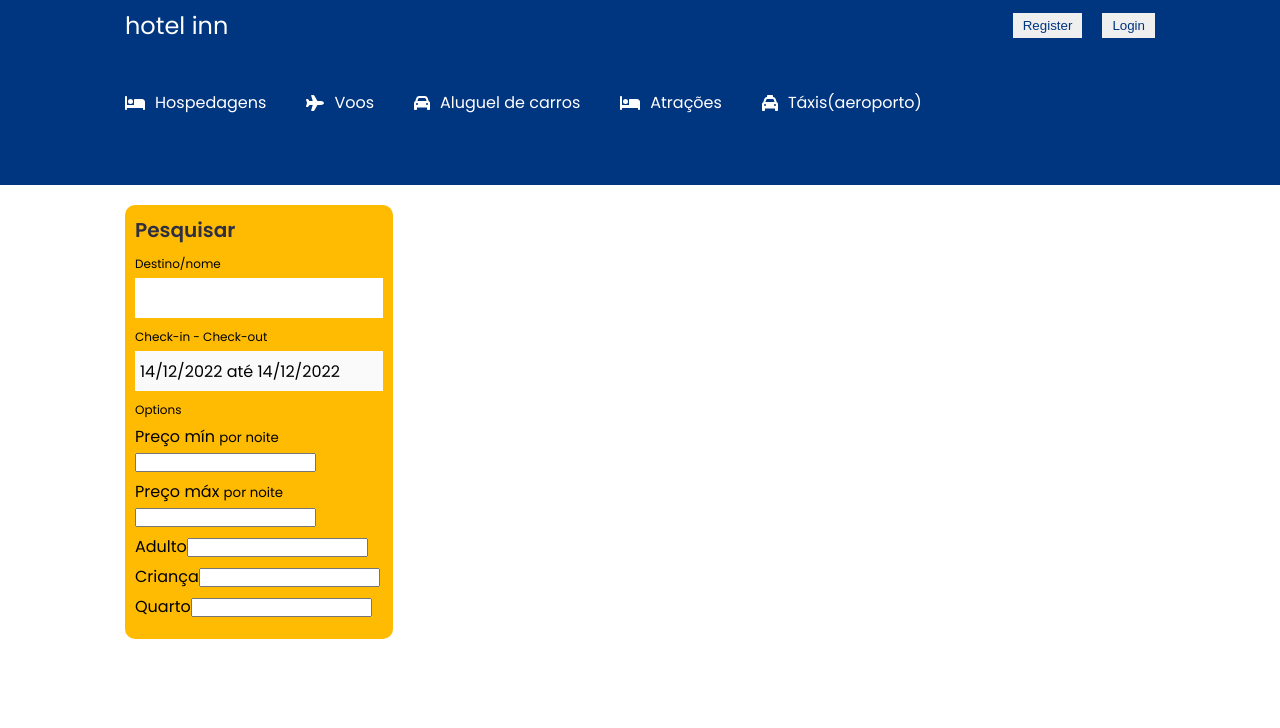
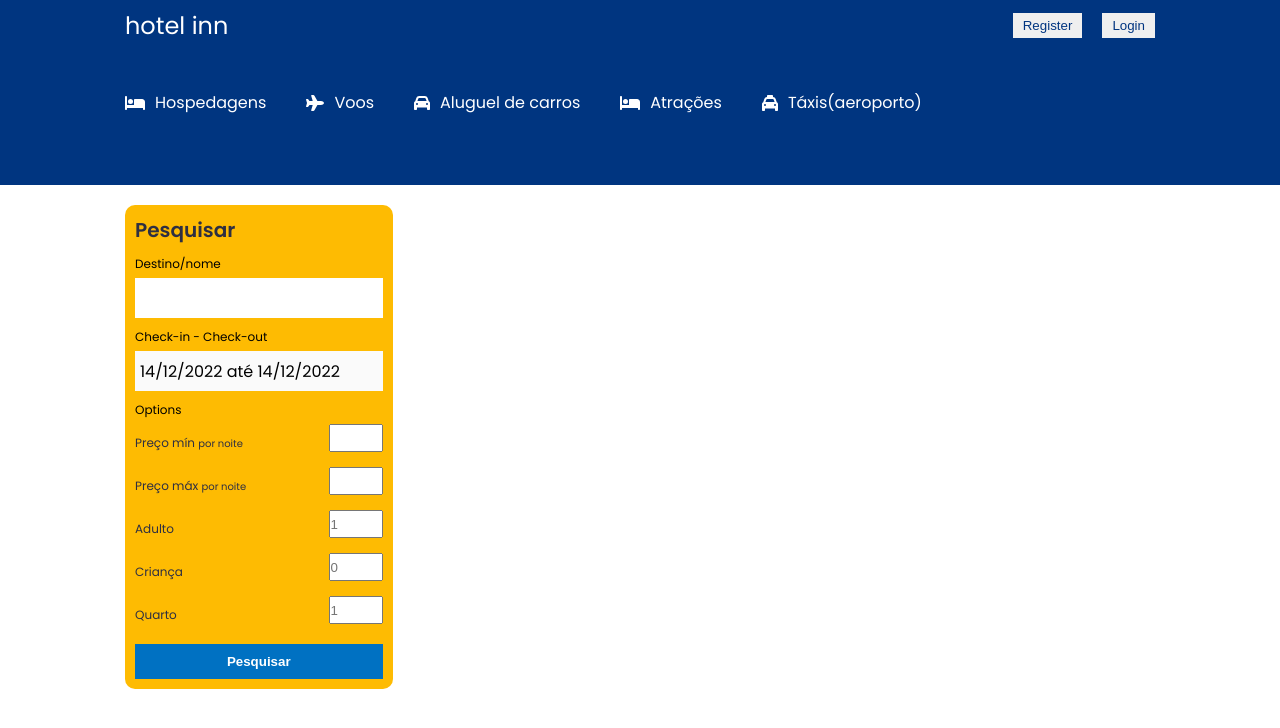
Before and after one commit to denzelws/hotel-inn, a React (Vite) app: page / in a window 1280 px wide. Both pictures are taken after a click on the button "Pesquisar". Shown: the top 728 px of the page. Built offline with nearby package versions, Linux system fonts and the light colour scheme.

Commit message:
Finished List component

```diff
--- a/src/components/List/index.tsx
+++ b/src/components/List/index.tsx
@@ -62,19 +62,20 @@ const List = () => {
 
               <S.OptionItem>
                 <S.OptionText>Adulto</S.OptionText>
-                <input type="text" />
+                <input type="number" min={1} placeholder={options.adult} />
               </S.OptionItem>
 
               <S.OptionItem>
                 <S.OptionText>Criança</S.OptionText>
-                <input type="text" />
+                <input type="number" min={0} placeholder={options.children} />
               </S.OptionItem>
 
               <S.OptionItem>
                 <S.OptionText>Quarto</S.OptionText>
-                <input type="text" />
+                <input type="number" min={1} placeholder={options.room} />
               </S.OptionItem>
             </S.ListSearchItem>
+            <button>Pesquisar</button>
           </S.ListSearch>
           <S.ListResult></S.ListResult>
         </S.Wrapper>
--- a/src/components/List/styles.ts
+++ b/src/components/List/styles.ts
@@ -21,6 +21,16 @@ export const ListSearch = styled.div`
     border-radius: 1rem;
     position: sticky;
     top: 1rem;
+
+    > button {
+      padding: 1rem;
+      background-color: ${theme.colors.secondary};
+      color: white;
+      border: none;
+      cursor: pointer;
+      width: 100%;
+      font-weight: ${theme.font.elevated};
+    }
   `}
 `
 
@@ -66,6 +76,21 @@ export const Input = styled.input`
   padding: 0.5rem;
 `
 
-export const OptionItem = styled.div``
+export const OptionItem = styled.div`
+  ${({ theme }) => css`
+    display: flex;
+    justify-content: space-between;
+    margin-bottom: 1rem;
+    font-size: ${theme.font.sizes.xsmall};
+    color: ${theme.colors.darkGray};
 
-export const OptionText = styled.span``
+    > input {
+      width: 5rem;
+    }
+  `}
+`
+
+export const OptionText = styled.span`
+  margin-top: 1rem;
+`
+export const Button = styled.button``
--- a/src/styles/theme.ts
+++ b/src/styles/theme.ts
@@ -5,6 +5,7 @@ export default {
     light: 300,
     normal: 400,
     higher: 500,
+    elevated: 700,
     sizes: {
       xsmall: '1.2rem',
       small: '1.4rem',
```
